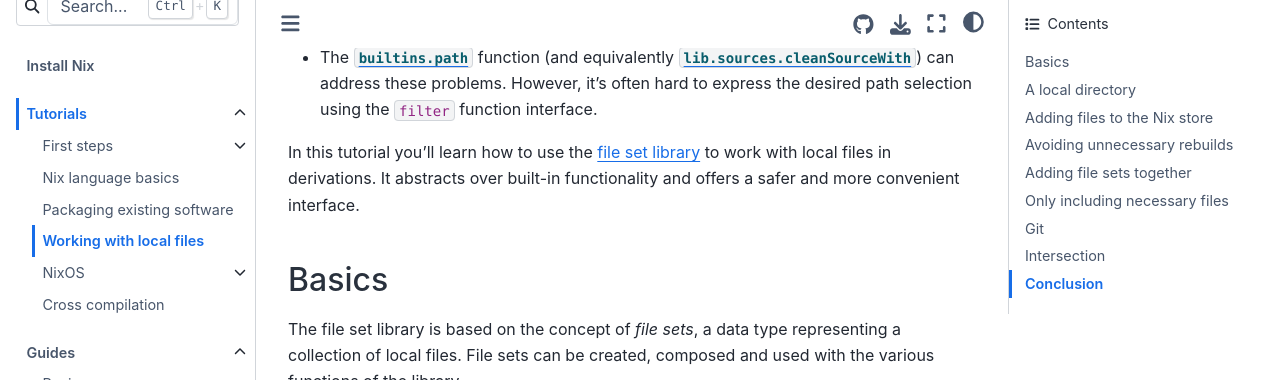
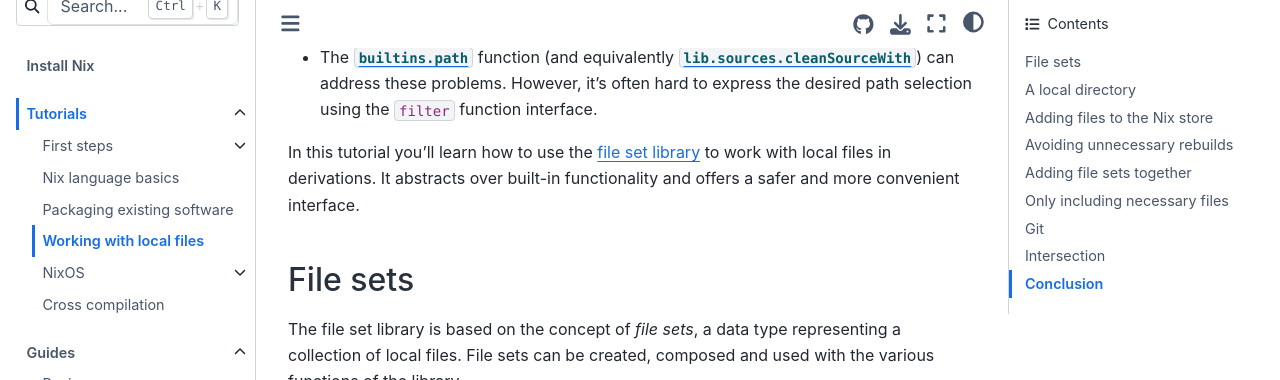
Before and after one commit to NixOS/nix.dev, a Sphinx documentation site: the page built from source/tutorials/file-sets.md, in a window 1280 px wide and 900 px high, scrolled down 343 px. Shown: the top 380 px of the window. Built offline with Sphinx 7.4.7 and the Sphinx Book theme 1.1.4, drawn with Linux system fonts in a browser that asks for light colours.

Commit message:
Basics -> File sets
since the title is now different, we can be more specific on what the
first section is about: file sets, generally.

```diff
--- a/source/tutorials/file-sets.md
+++ b/source/tutorials/file-sets.md
@@ -20,7 +20,7 @@ Using these features directly can be tricky however:
 In this tutorial you'll learn how to use the [file set library](https://nixos.org/manual/nixpkgs/unstable/#sec-fileset) to work with local files in derivations.
 It abstracts over built-in functionality and offers a safer and more convenient interface.
 
-## Basics
+## File sets
 
 The file set library is based on the concept of _file sets_,
 a data type representing a collection of local files.
```
